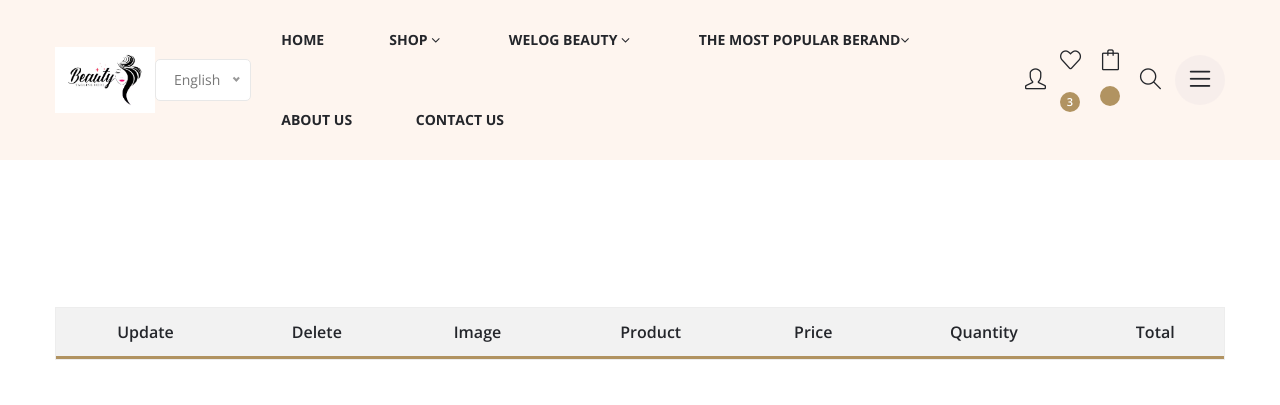
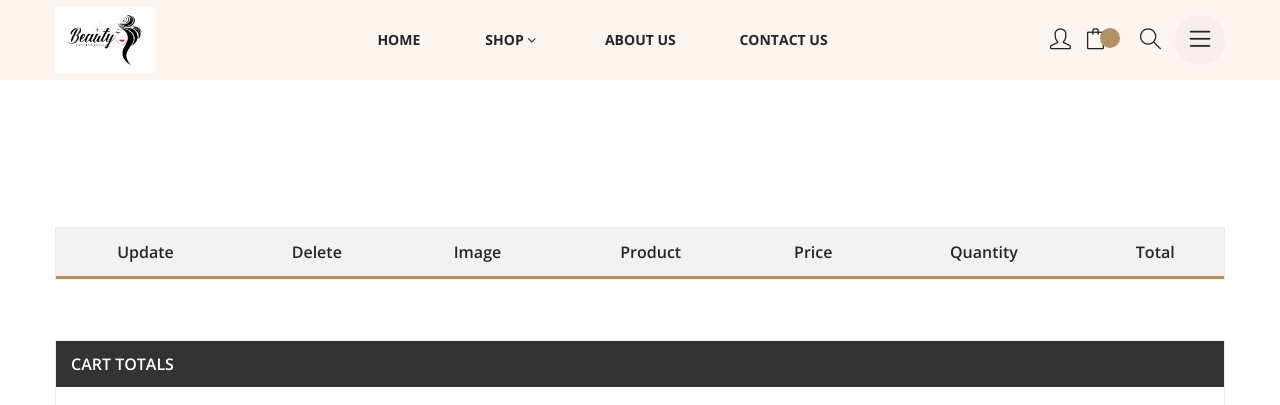
Before and after one commit to FATEMEHAG79/Django-Shop-Project, a Django app: template templates/cart/cart.html in a window 1280 px wide. Shown: the top 405 px of the page. Run offline with Django 3.2, Linux system fonts and the light colour scheme; the template is opened without the code that fills it, so the values that code supplies are empty; some libraries are stand-ins or nearby versions; some web fonts are replaced.

Commit message:
✨Develop 04 | Add image and set up html page.

```diff
--- a/templates/header.html
+++ b/templates/header.html
@@ -11,10 +11,7 @@
                                     <a href=""><img src="{%static 'images/favicon.ico'%}" alt=""></a>
                                 </div>
                             </div>
-                            <select name="language">
-                                <option value="en-US">English</option>
-                                <option value="es-ES">Persion</option>
-                            </select>
+
                             <!-- End Header Logo -->
                             <!-- Start Header Main Menu -->
                             <div class="main-menu menu-color--black menu-hover-color--golden">
@@ -45,31 +42,7 @@
                                                 </ul>
                                             </div>
                                         </li>
-                                        <li class="has-dropdown">
-                                            <a href="">Welog Beauty <i
-                                                    class="fa fa-angle-down"></i></a>
-                                            <!-- Sub Menu -->
-                                            <ul class="sub-menu">
-                                                <li><a href="">Perfume</a>
-                                                </li>
-                                                <li><a href="">Hair Care</a>
-                                                </li>
-                                                <li><a href="">Cosmetic</a></li>
-                                                <li><a href="">Skin Care</a></li>
-                                                <li><a href=""></a>Nail Care</li>
-                                                <li><a href="">Eyebrow Care</a></li>
-                                                <li><a href="">Health</a></li>
-                                            </ul>
-                                        </li>
-                                        <li class="has-dropdown">
-                                            <a href="#">The Most Popular Berand<i class="fa fa-angle-down"></i></a>
-                                            <!-- Sub Menu -->
-                                            <ul class="sub-menu">
-                                                <li><a href="">DERMATYPIQUE</a></li>
-                                                <li><a href="">CI GOL</a></li>
-                                                <li><a href="">CERITA</a></li>
-                                            </ul>
-                                        </li>
+
                                         <li>
                                             <a href="{% url 'about'%}">About Us</a>
                                         </li>
@@ -98,12 +71,7 @@
                                     {% endif %}
 
                                 </li>
-                                <li>
-                                    <a href="#offcanvas-wishlish" class="offcanvas-toggle">
-                                        <i class="icon-heart"></i>
-                                        <span class="item-count">3</span>
-                                    </a>
-                                </li>
+
                                 <li>
                                     <a href="#offcanvas-add-cart" class="offcanvas-toggle ">
                                         <i class="icon-bag"></i>
@@ -220,30 +188,6 @@
                                     </ul>
                                 </li>
                             {% endfor %}
-                            </ul>
-                        </li>
-                        <li>
-                            <a href="#"><span>Welog Beauty</span></a>
-                            <ul class="mobile-sub-menu">
-                                <li>
-                                    <ul class="mobile-sub-menu">
-                                       <li><a href="">Perfume</a></li>
-                                        <li><a href="">Hair Care</a></li>
-                                        <li><a href="">Cosmetic</a></li>
-                                        <li><a href="">Skin Care</a></li>
-                                        <li><a href=""></a>Nail Care</li>
-                                        <li><a href="">Eyebrow Care</a></li>
-                                        <li><a href="">Health</a></li>
-                                    </ul>
-                                </li>
-                            </ul>
-                        </li>
-                        <li>
-                            <a href="#"><span>The Most Popular Berand</span></a>
-                            <ul class="mobile-sub-menu">
-                                <li><a href="">DERMATYPIQUE</a></li>
-                                <li><a href="">CI GOL</a></li>
-                                <li><a href="">CERITA</a></li>
                             </ul>
                         </li>
                         <li><a href="{% url 'about'%}">About Us</a></li>
```
